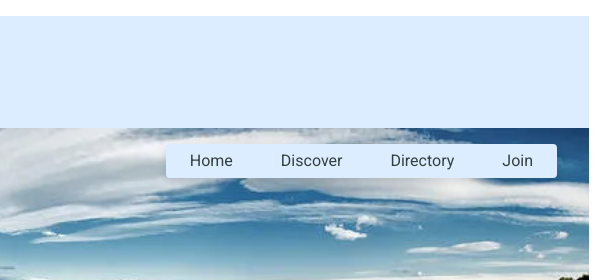
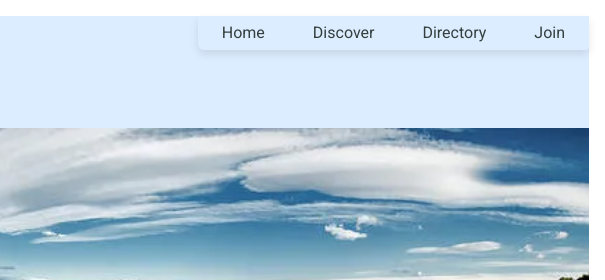
Before and after one commit to jdixon16510/wdd231, a plain HTML site: page chamber/directory.html in a window 1280 px wide. Shown: the top 280 px of the page, 675-1280 px from the left. Drawn offline with Linux system fonts and the light colour scheme.

Commit message:
cleaned the css files

```diff
--- a/chamber/styles/large.css
+++ b/chamber/styles/large.css
@@ -1,4 +1,3 @@
-
 @media (min-width: 768px) {
    header {
      flex-direction: row;
@@ -12,10 +11,10 @@
 
    nav {
      position: absolute;
-     top: calc(100% + 1rem); /* below header area, inside hero */
-     right: 2rem;
+     top: 0;
+     right: 0;
      background-color: var(--secondary-color);
-     border-radius: 4px;
+     border-bottom-left-radius: 6px;
      padding: 0.5rem 1rem;
      z-index: 10;
      display: flex;
@@ -82,10 +81,6 @@
      margin-right: 1rem;
    }
 
-   button {
-     transition: background-color 0.3s ease, transform 0.2s ease;
-   }
-
    button:hover {
      background-color: var(--primary-color);
      color: #fff;
--- a/chamber/styles/small.css
+++ b/chamber/styles/small.css
@@ -24,6 +24,7 @@
    padding: 1rem;
  }
 
+ /* Typography & Base Styles */
  body {
    font-family: 'Roboto', sans-serif;
    margin: 0;
@@ -96,7 +97,6 @@
    align-items: flex-end;
    background-color: var(--secondary-color);
    padding: 0.5rem 1rem;
-   margin: 0;
    position: absolute;
    right: 1rem;
    top: 100%;
@@ -132,7 +132,7 @@
    border-radius: 4px;
  }
 
- /* Hero */
+ /* Hero Section */
  .hero {
    position: relative;
    text-align: center;
@@ -143,6 +143,7 @@
    height: auto;
  }
 
+ /* Buttons and CTA */
  .cta,
  button {
    background-color: var(--cta-bg);
@@ -168,7 +169,7 @@
    transform: scale(1.05);
  }
 
- /* Grid view */
+ /* Grid View */
  .cards.grid {
    display: grid;
    grid-template-columns: 1fr;
@@ -223,7 +224,7 @@
    text-decoration: underline;
  }
 
- /* List view */
+ /* List View */
  .cards.list section {
    display: grid;
    grid-template-columns: 1fr 1fr 1fr;
@@ -276,6 +277,7 @@
    margin: 0 0.5rem;
  }
 
+ /* Accessibility */
  .skip-link {
    position: absolute;
    top: -40px;
```
